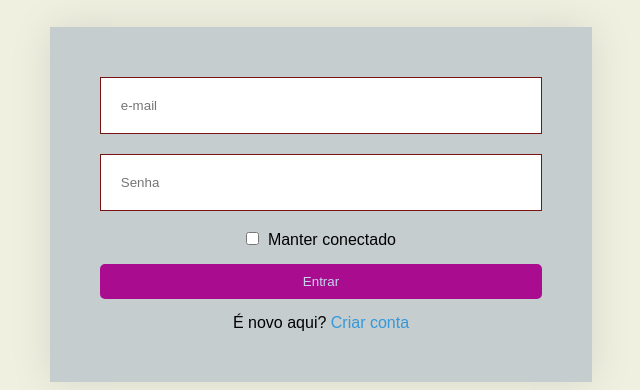
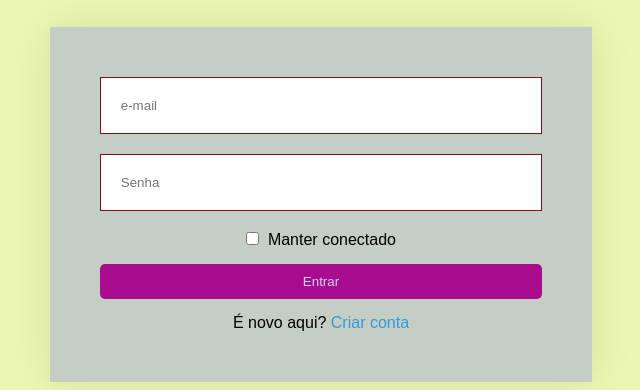
Before and after one commit to geoadr/projeto-seks.io, a PHP site: page /login.io.html in a window 1280 px wide. Shown: the part 410-800 px from the top of the page, without its empty margins (319-959 px from the left). Run offline with PHP 8.4, Linux system fonts and the light colour scheme.

Commit message:
Update login.css

```diff
--- a/login.css
+++ b/login.css
@@ -7,7 +7,7 @@
 
   body {
     font-family: Arial, sans-serif;
-  background-color: #f0f0e1; /* Rosa claro associado ao amor */
+    background-color: #ecf7b1;
     background-size: cover;
   }
 
```
Lines whose indentation alone changed are shown as unchanged.
